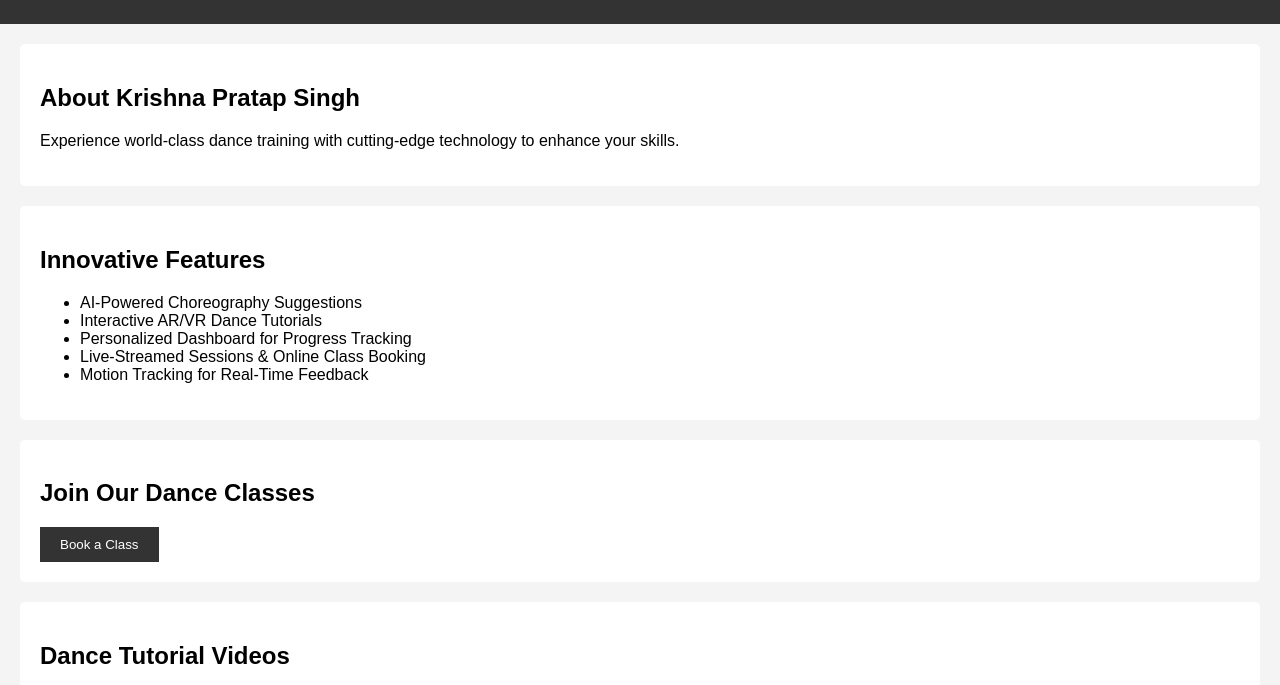
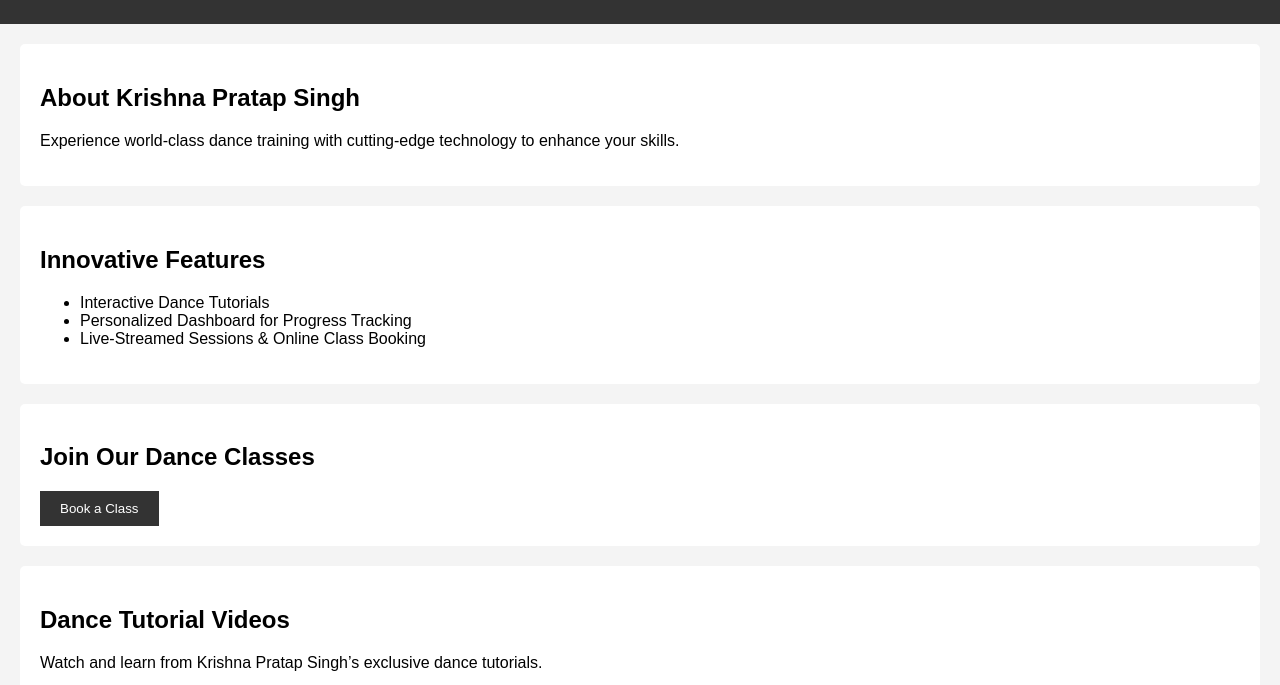
Before and after one commit to rh-gif/Dance-website-, a plain HTML site: page index.html in a window 1280 px wide. Shown: the part 110-795 px from the top of the page. Drawn offline with Linux system fonts and the light colour scheme.

Commit message:
Update index.html

```diff
--- a/index.html
+++ b/index.html
@@ -3,7 +3,8 @@
 <head>
     <meta charset="UTF-8">
     <meta name="viewport" content="width=device-width, initial-scale=1.0">
-    <title>Krishna Pratap Singh Dance Academy</title>
+    <title>The Stylish Man
+    </title>
     <link rel="stylesheet" href="styles.css">
 </head>
 <body>
@@ -29,11 +30,11 @@
     <section id="features">
         <h2>Innovative Features</h2>
         <ul>
-            <li>AI-Powered Choreography Suggestions</li>
-            <li>Interactive AR/VR Dance Tutorials</li>
+
+            <li>Interactive  Dance Tutorials</li>
             <li>Personalized Dashboard for Progress Tracking</li>
             <li>Live-Streamed Sessions & Online Class Booking</li>
-            <li>Motion Tracking for Real-Time Feedback</li>
+
         </ul>
     </section>
 
```
